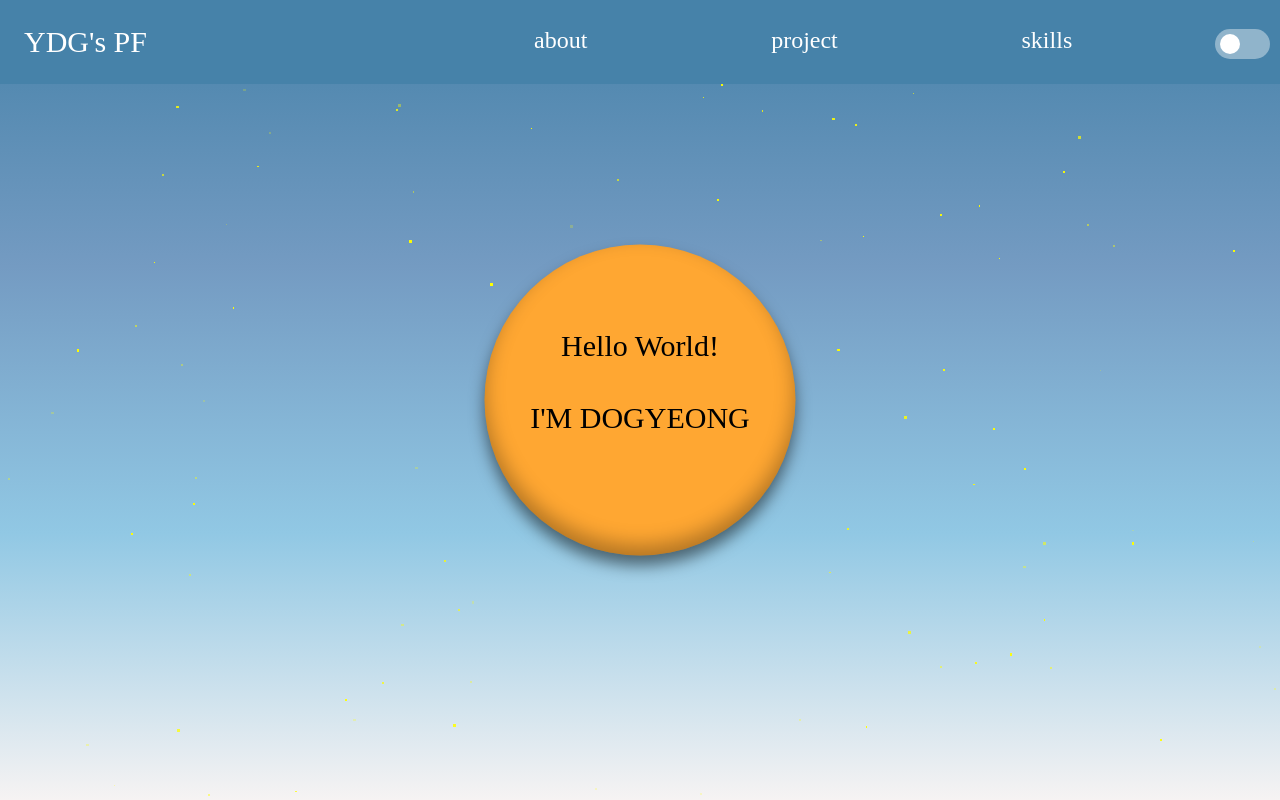
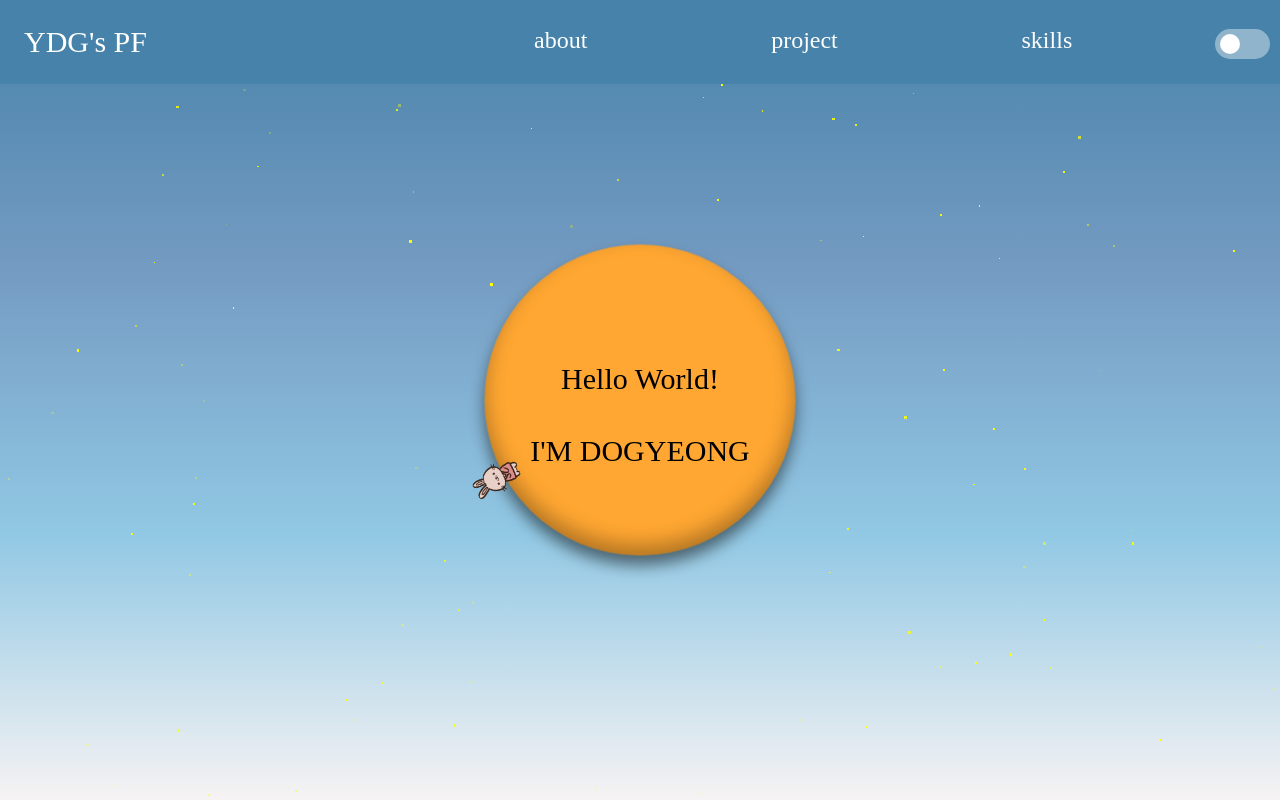
Before and after one commit to yeomdogyeong/my_portfolio, a React (Create React App) app: page / in a window 1280 px wide. Shown: the top 800 px of the page. Built offline with nearby package versions, Linux system fonts and the light colour scheme; a web font is replaced by a local one.

Commit message:
[feat]star.tsx에 토끼 추가

```diff
--- a/src/components/Star.css
+++ b/src/components/Star.css
@@ -80,6 +80,19 @@
   font-size: 30px;
 }
 
+.rabbit {
+  animation: rotate 10s linear infinite;
+  transform-origin: 50% 365%;
+}
+
+@keyframes rotate {
+  from {
+    transform: rotate(0deg);
+  }
+  to {
+    transform: rotate(360deg);
+  }
+}
 @keyframes twinkle {
   0% {
     opacity: 0.2;
--- a/src/components/Star.tsx
+++ b/src/components/Star.tsx
@@ -1,6 +1,7 @@
 import React, { useEffect, useRef } from "react";
 import "./Star.css";
 import { motion } from "framer-motion";
+import rabbit from "../assets/rabbit.png";
 
 interface StarProps {
   isDarkMode: boolean;
@@ -58,8 +59,10 @@ const Star: React.FC<StarProps> = ({ isDarkMode }) => {
   return (
     <div id="stars" className={isDarkMode ? "dark-mode" : ""}>
       <div ref={starRef} />
+
       <div className={isDarkMode ? "dark-mode circle" : "circle"}>
         <div className="text-box">
+          <img src={rabbit} alt="rabbit" className="rabbit w-[30px]"></img>
           <div className="text">
             <motion.div
               transition={{ delay: 0.7, type: "spring" }}
--- a/src/page/Main.tsx
+++ b/src/page/Main.tsx
@@ -63,16 +63,22 @@ function Main() {
         <div className={`${isDarkMode ? "text-[#f6d776]" : ""} text-5xl mt-20`}>
           {`<PROJECT />`}
         </div>
-        <div className="justify-center xl:justify-end xl:w-2/3 flex items-center w-full">
+
+        <div className="justify-center xl:justify-end xl:w-2/3 flex items-center w-full ">
           <button
-            className={`border-2 p-3 rounded-2xl mt-20 hover:bg-[#7C81AD] ${
-              isDarkMode ? "text-gray-300" : ""
+            className={`border-2 p-3 rounded-2xl mt-20 ${
+              isDarkMode
+                ? "hover:bg-[#7C81AD] text-gray-300"
+                : "hover:bg-[#91c8e4]"
             }`}
             onClick={handleClick}
           >
             카드 전체 뒤집기
           </button>
         </div>
+        <span className="text-md mt-4">
+          전체 화면으로 보면 2개의 카드로 볼 수 있습니다
+        </span>
         <div
           data-testid="flipped-card"
           className="flex flex-row flex-wrap z-5 justify-evenly items-center w-2/3"
```
Also changed, not shown: src/assets/rabbit.png (added).
